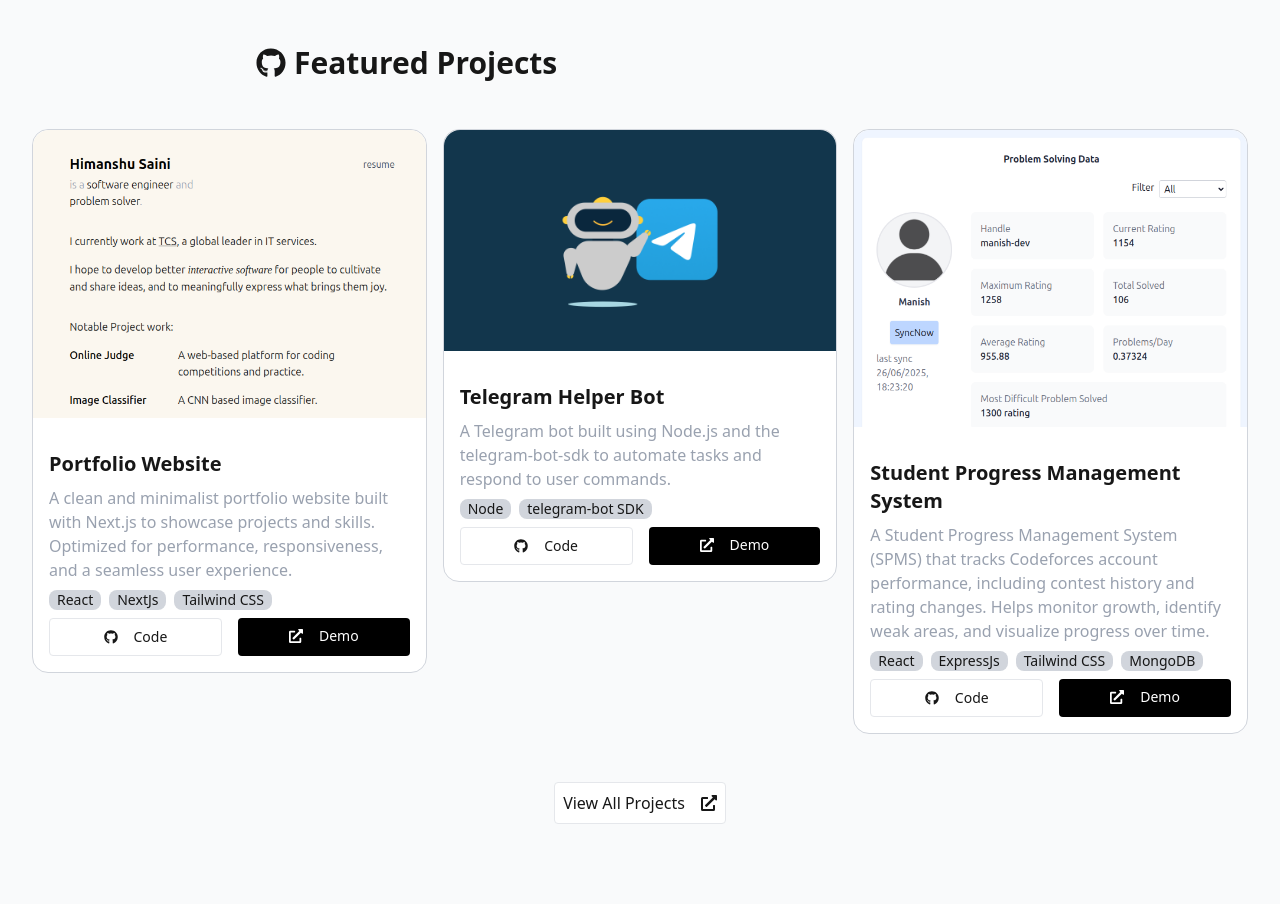
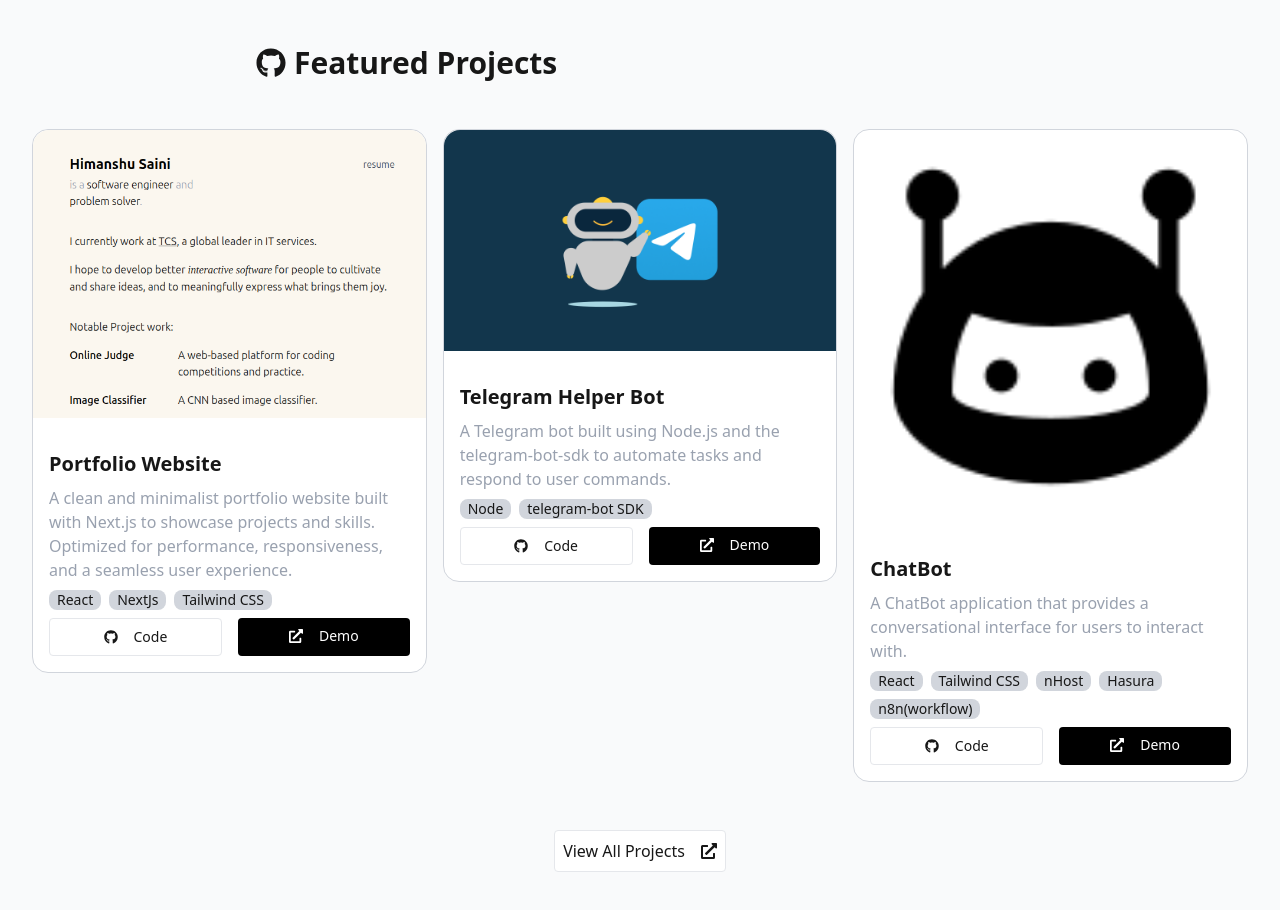
Before and after one commit to manish-gkv/portfolio-next, a Next.js app: page / in a window 1280 px wide. Shown: the part 1680-2590 px from the top of the page. Built offline with nearby package versions, Linux system fonts and the light colour scheme.

Commit message:
added chatbot project

```diff
--- a/src/components/Projects.js
+++ b/src/components/Projects.js
@@ -72,12 +72,12 @@
                     />
 
                     <ProjectCard
-                        img="/spms-tle.png"
-                        projectTitle="Student Progress Management System"
-                        projetDescription="A Student Progress Management System (SPMS) that tracks Codeforces account performance, including contest history and rating changes.
-                        Helps monitor growth, identify weak areas, and visualize progress over time." gitHubLink="https://github.com/manish-gkv/TLE-SPMS"
-                        demoLink="https://spms.manishdev.info/"
-                        technologyUsed={["React", "ExpressJs", "Tailwind CSS", "MongoDB"]}
+                        img="/bot.png"
+                        projectTitle="ChatBot"
+                        projetDescription="A ChatBot application that provides a conversational interface for users to interact with."
+                        gitHubLink="https://github.com/manish-gkv/chatbot"
+                        demoLink="https://chatbot.manishdev.info/"
+                        technologyUsed={["React", "Tailwind CSS", "nHost", "Hasura", "n8n(workflow)"]}
                     />
 
                 </div>
```
Also changed, not shown: public/bot.png (added).
